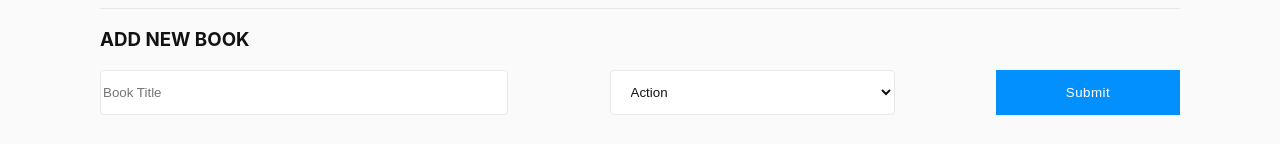
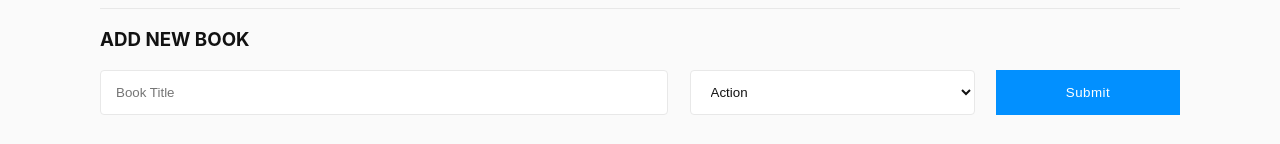
Before and after one commit to gscarv13/bookstore-cms, a React (Create React App) app: page / in a window 1280 px wide. Shown: the part 806-950 px from the top of the page. Built offline with nearby package versions, Linux system fonts and the light colour scheme.

Commit message:
Fix BookForm component input dimensions

```diff
--- a/src/stylesheet/BookForm.css
+++ b/src/stylesheet/BookForm.css
@@ -23,7 +23,8 @@
 }
 
 .Input {
-  width: 25.5rem;
+  padding-left: 15px;
+  width: 35.5rem;
   height: 2.813rem;
   border-radius: 4px;
   border: solid 1px #e8e8e8;
```
